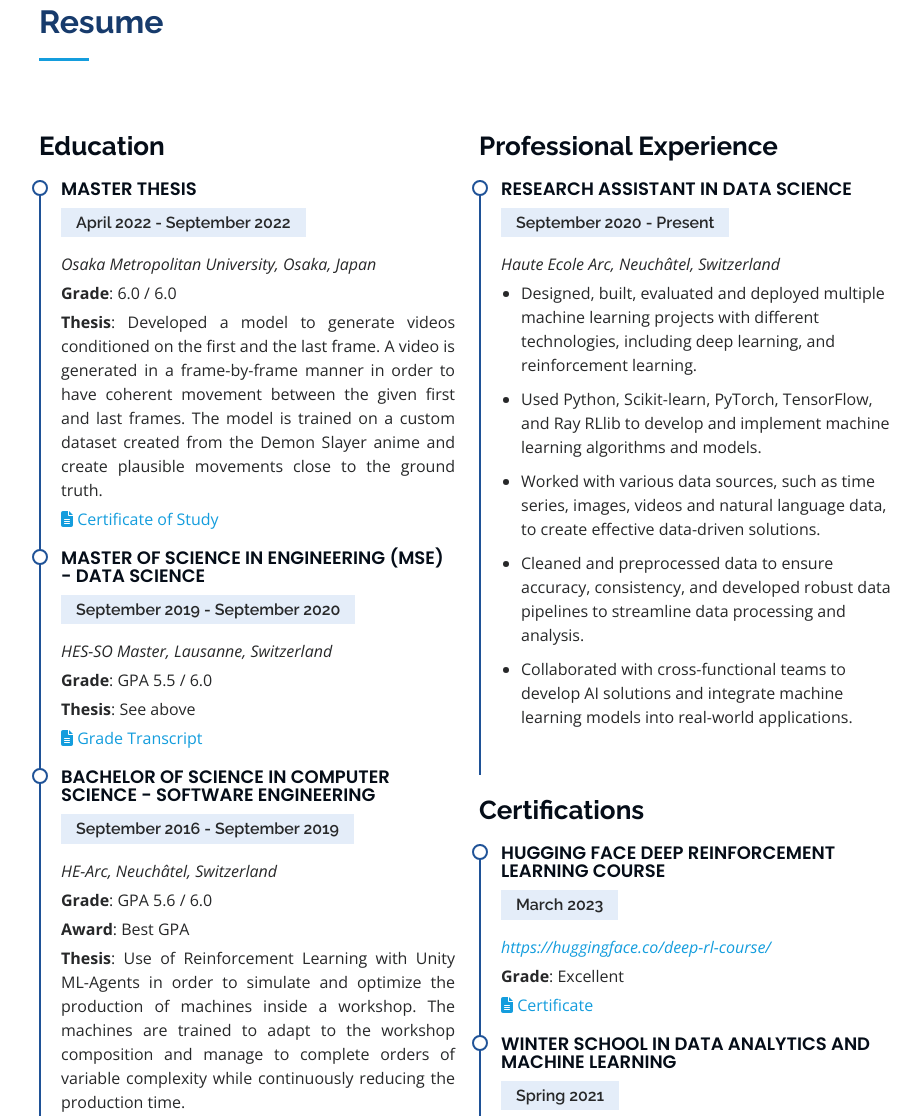
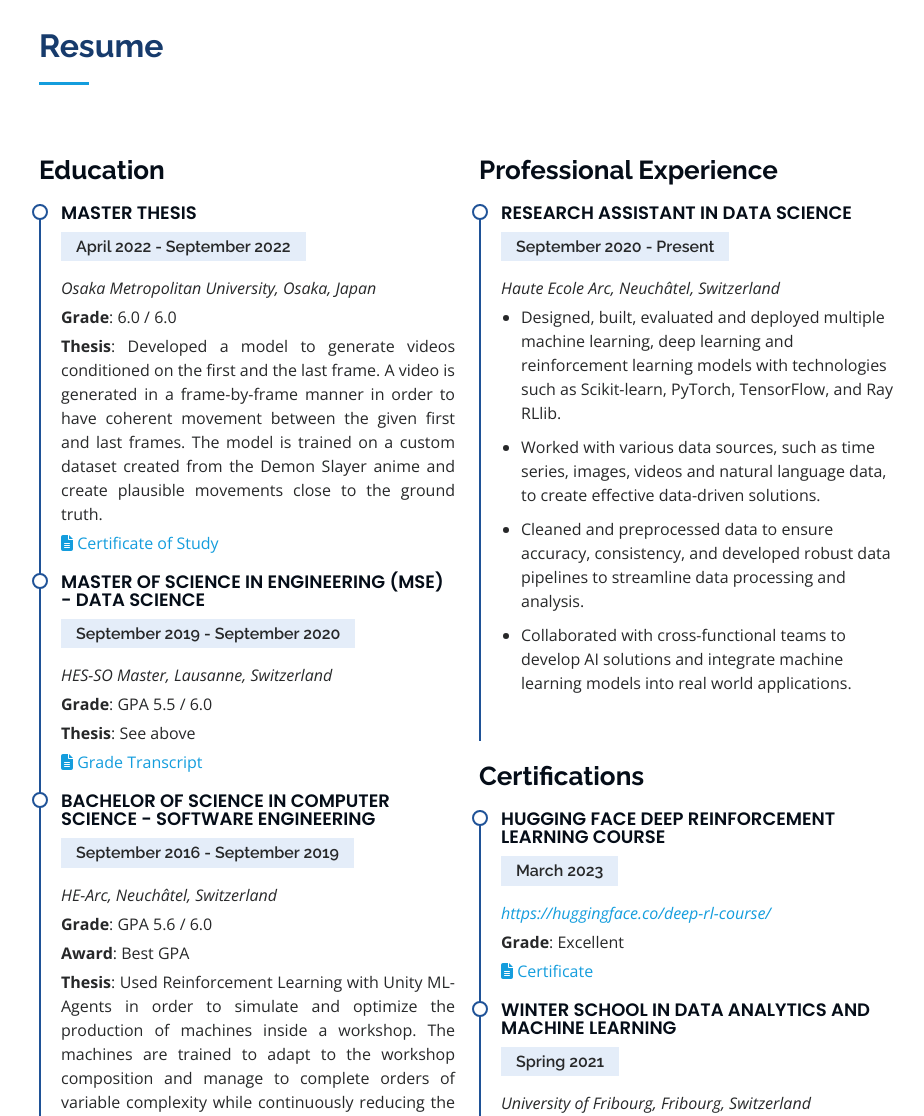
Before and after one commit to Kurokabe/Kurokabe.github.io, a plain HTML site: page index.html in a window 1280 px wide. Shown: the part 3668-4784 px from the top of the page, without its empty margins (323-1247 px from the left). Drawn offline with nearby package versions, Linux system fonts and the light colour scheme.

Commit message:
Update info

```diff
--- a/index.html
+++ b/index.html
@@ -275,12 +275,13 @@
               <div class="col-md-4 text-center">
                 <img src="assets/img/icons/machine-learning.png" class="mb-4">
                 <h1 class="mb-3"> Machine Learning</h1>
-                <p class="text-muted"> Scikit-Learn, Pandas, Numpy, SQL, Ray Tune, Optuna</p>
+                <p class="text-muted"> Scikit-Learn, Pandas, Numpy, Seaborn, Matplotlib, SQL, Ray Tune, Optuna, NLP,
+                  Computer Vision</p>
               </div>
               <div class="col-md-4 text-center">
                 <img src="assets/img/icons/deep-learning.png" class="mb-4">
                 <h1 class="mb-3"> Deep Learning</h1>
-                <p class="text-muted">Tensorflow, Keras, PyTorch, PyTorch-Lightning, Hadoop, Spark, Tensorflow Extended
+                <p class="text-muted">TensorFlow, Keras, PyTorch, PyTorch-Lightning, Hadoop, Spark, Tensorflow Extended
                 </p>
               </div>
               <div class="col-md-4 text-center">
@@ -294,13 +295,15 @@
                 <!-- <i class="fas fa-solid fa-5x fa-code mb-4"></i> -->
                 <img src="assets/img/icons/computer.png" class="mb-4">
                 <h1 class="mb-3"> Software Engineering</h1>
-                <p class="text-muted"> Git, Docker, Kubernetes, AWS, Design Patterns</p>
+                <p class="text-muted"> Git, Docker, Kubernetes, AWS, Linux, Design Patterns, Project Management,
+                  Prototyping, Testing, CI/CD</p>
               </div>
 
               <div class="col-md-6 text-center">
                 <img src="assets/img/icons/coding.png" class="mb-4">
                 <h1 class="mb-3"> Programming Languages & Frameworks</h1>
-                <p class="text-muted"> Python, C, C++ (Qt), C# (WPF, Unity), Java (JEE), Android, Web (Django, Flask),
+                <p class="text-muted"> Python, C++ (CUDA, Qt), C# (WPF, Unity), Java (JEE), Android, Web (Django,
+                  Flask), LaTeX
                   LaTeX</p>
               </div>
             </div>
@@ -509,16 +512,14 @@
               <p><em>HE-Arc, Neuchâtel, Switzerland</em></p>
               <p><strong>Grade</strong>: GPA 5.6 / 6.0</p>
               <p><strong>Award</strong>: Best GPA</p>
-              <p><strong>Thesis</strong>: Use of Reinforcement Learning with Unity ML-Agents in order to simulate and
-                optimize
-                the
-                production of machines inside a workshop. The machines are trained to adapt to the workshop composition
-                and manage to complete orders of variable complexity while continuously reducing the production time.
+              <p><strong>Thesis</strong>: Used Reinforcement Learning with Unity ML-Agents in order to simulate and
+                optimize the production of machines inside a workshop. The machines are trained to adapt to the workshop
+                composition and manage to complete orders of variable complexity while continuously reducing the
+                production time.
               </p>
               <a href="assets/img/transcripts/Grade Transcript Bachelor.png" data-gallery="gradeTranscript"
                 class="portfolio-lightbox" title="Grade Transcript Bachelor"><i class="fa-solid fa-file-lines"></i>
-                Grade
-                Transcript</a>
+                Grade Transcript</a>
               </p>
             </div>
           </div>
@@ -529,20 +530,19 @@
               <h5>September 2020 - Present</h5>
               <p><em>Haute Ecole Arc, Neuchâtel, Switzerland</em></p>
               <ul>
-                <li>Designed, built, evaluated and deployed multiple machine learning projects with different
-                  technologies, including deep learning, and reinforcement learning.</li>
+                <li>Designed, built, evaluated and deployed multiple machine learning, deep
+                  learning and reinforcement learning models with technologies such as
+                  Scikit-learn, PyTorch, TensorFlow, and Ray RLlib.</li>
                 <li>
-                  Used Python, Scikit-learn, PyTorch, TensorFlow, and Ray RLlib to develop and implement machine
-                  learning algorithms and models.</li>
+                  Worked with various data sources, such as time series, images, videos
+                  and natural language data, to create effective data-driven solutions.</li>
                 <li>
-                  Worked with various data sources, such as time series, images, videos and natural language data, to
-                  create effective data-driven solutions.</li>
+                  Cleaned and preprocessed data to ensure accuracy, consistency, and
+                  developed robust data pipelines to streamline data processing and
+                  analysis.</li>
                 <li>
-                  Cleaned and preprocessed data to ensure accuracy, consistency, and developed robust data pipelines to
-                  streamline data processing and analysis.</li>
-                <li>
-                  Collaborated with cross-functional teams to develop AI solutions and integrate machine learning models
-                  into real-world applications.</li>
+                  Collaborated with cross-functional teams to develop AI solutions and
+                  integrate machine learning models into real world applications.</li>
               </ul>
             </div>
             <h3 class="resume-title">Certifications</h3>
@@ -589,7 +589,7 @@
             These projects involved <b>data manipulation</b>, <b>model training</b>, and <b>testing</b>, which allowed
             me to acquire a deeper understanding of these tools.
 
-            Additionally, I have worked on projects involving <b>reinforcement learning</b>, which enabled me to build
+            Additionally, I have worked on <b>reinforcement learning</b> projects, which enabled me to build
             intelligent systems that learn and adapt to their environment. Apart from technical projects, I have also
             participated in <b>game jams</b>, where I <b>collaborated with other developers</b> to create games within a
             short period, which required <b>quick prototyping</b> and <b>problem-solving skills</b>.
```
Also changed, not shown: 1 other file.
